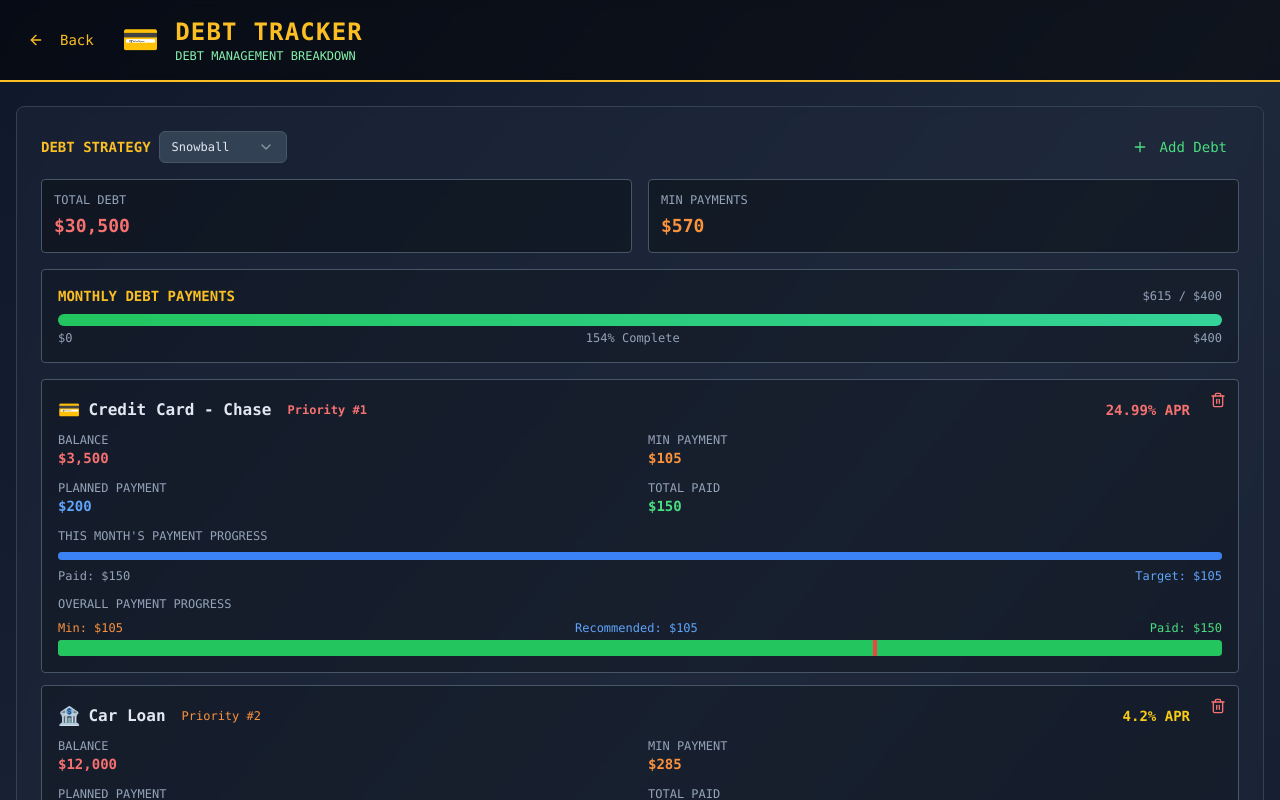
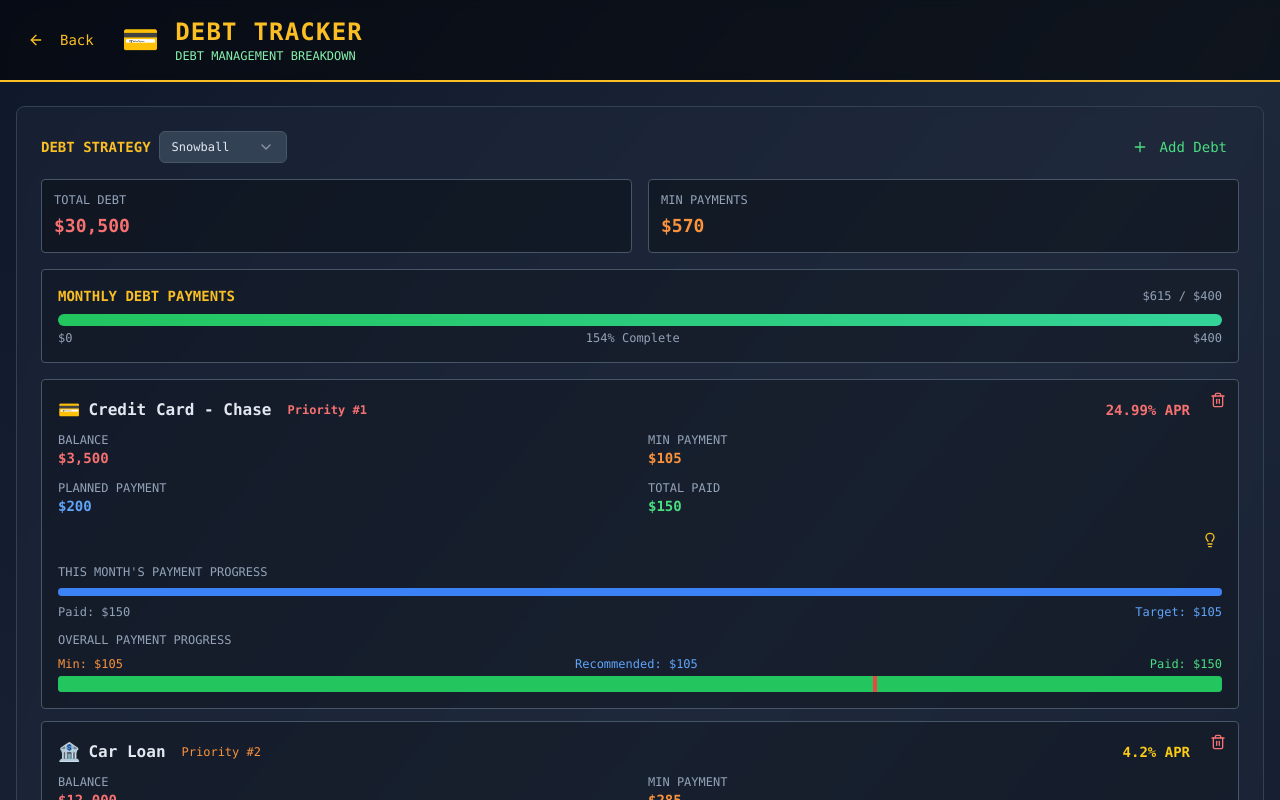
Before and after one commit to rodgome/pixel-plan-vault, a React (Vite) app: page /debt in a window 1280 px wide. Both pictures are taken after a click on the button 1197 px from the left and 553 px from the top of the page. Shown: the top 800 px of the page. Built offline with nearby package versions, Linux system fonts and the light colour scheme.

Commit message:
Refactor DebtStrategyRecommendation
Remove all elements except the lightbulb icon.

```diff
--- a/src/components/debt/DebtStrategyRecommendation.tsx
+++ b/src/components/debt/DebtStrategyRecommendation.tsx
@@ -17,7 +17,18 @@ const DebtStrategyRecommendation = ({ debt, showStrategy }: DebtStrategyRecommen
   }
 
   if (isMinimized) {
-    return null;
+    return (
+      <div className="flex justify-end mb-3">
+        <Button
+          variant="ghost"
+          size="sm"
+          onClick={() => setIsMinimized(false)}
+          className="h-6 w-6 p-0 text-amber-400 hover:text-amber-300 hover:bg-slate-700/50"
+        >
+          <Lightbulb className="w-3 h-3" />
+        </Button>
+      </div>
+    );
   }
 
   return (
@@ -30,7 +41,7 @@ const DebtStrategyRecommendation = ({ debt, showStrategy }: DebtStrategyRecommen
         <Button
           variant="ghost"
           size="sm"
-          onClick={() => setIsMinimized(!isMinimized)}
+          onClick={() => setIsMinimized(true)}
           className="h-6 w-6 p-0 text-amber-400 hover:text-amber-300 hover:bg-slate-700/50"
         >
           <Minimize className="w-3 h-3" />
```
